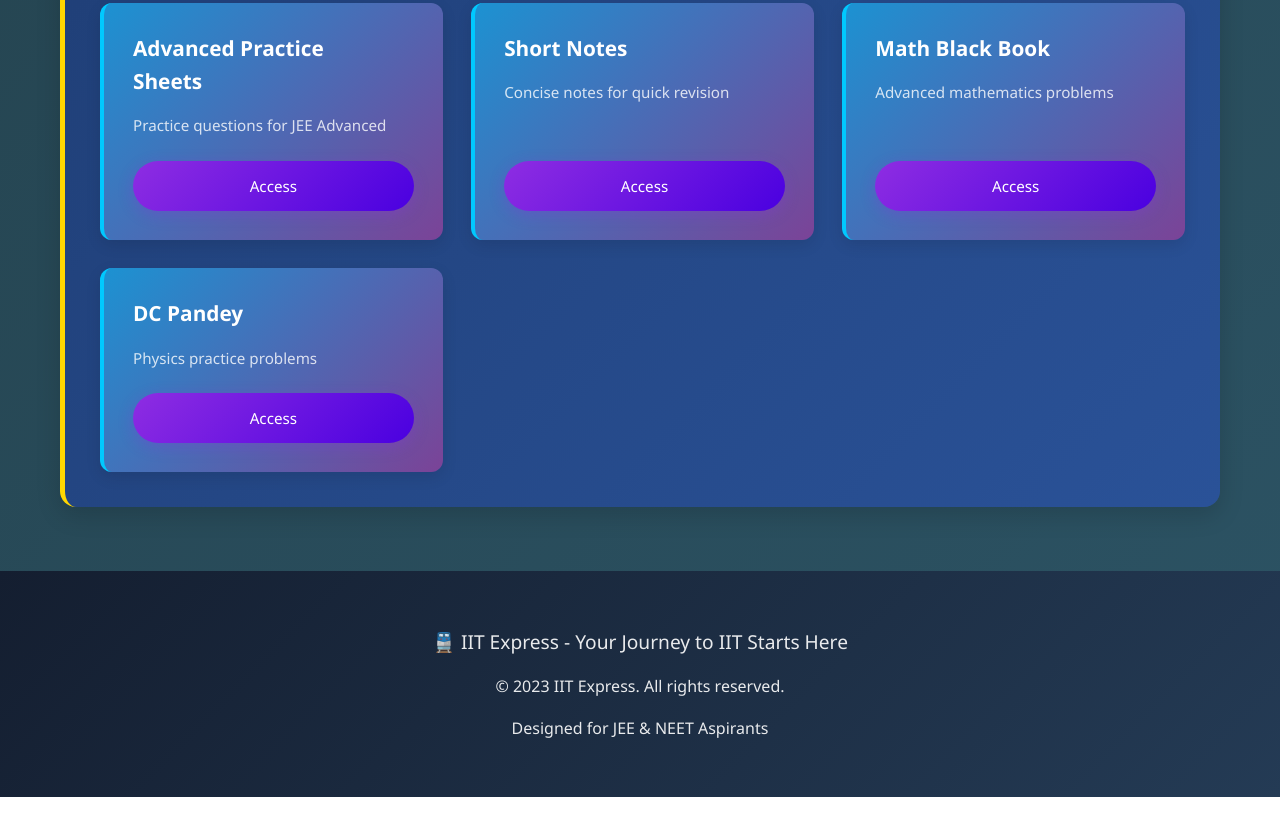
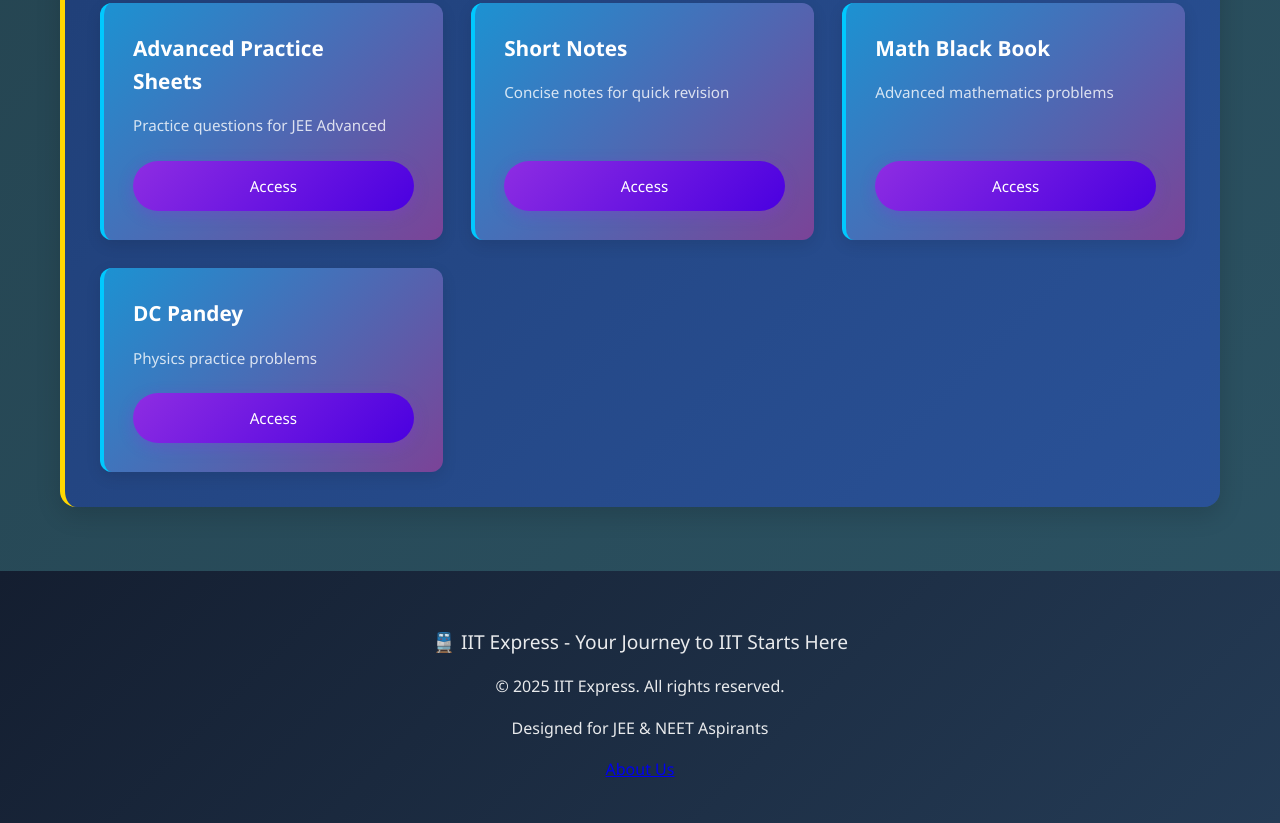
Before and after one commit to tijilweb/IITEXPRESS, a plain HTML site: page index.html in a window 1280 px wide. Shown: the part 5984-6807 px from the top of the page. Before the commit the page ends 6781 px from the top, so only its background shows below. Drawn offline with Linux system fonts and the light colour scheme.

Commit message:
Update index.html

```diff
--- a/index.html
+++ b/index.html
@@ -781,8 +781,8 @@
     <footer>
         <div class="footer-content">
             <p>🚆 IIT Express - Your Journey to IIT Starts Here</p>
-            <p>© 2023 IIT Express. All rights reserved.</p>
-            <p>Designed for JEE & NEET Aspirants</p>
+            <p>© 2025 IIT Express. All rights reserved.</p>
+            <p>Designed for JEE & NEET Aspirants</p> <a href="us.html">About Us</a>
         </div>
     </footer>
 
@@ -863,4 +863,5 @@
         });
     </script>
 </body>
+
 </html>
```
